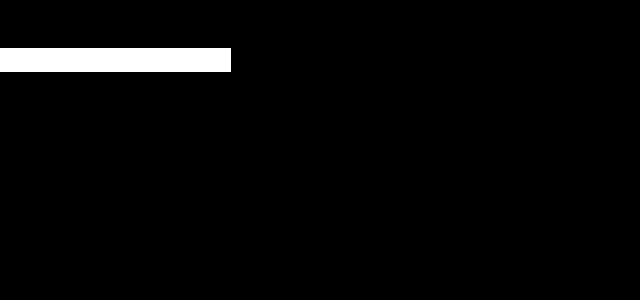
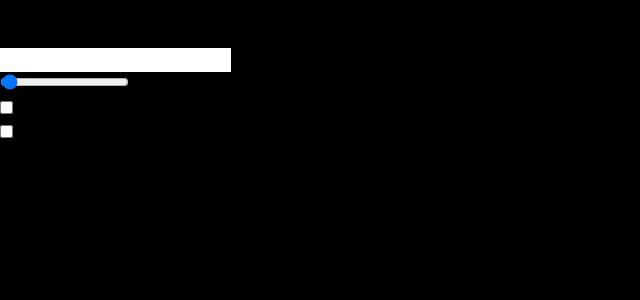
Before and after one commit to YashKudve/React-Vite, a React (Vite) app in the folder passwordGenerator/: page / in a window 1280 px wide. Shown: the top 300 px of the page, without its empty margins (0-640 px from the left). Built offline with nearby package versions, Linux system fonts and the light colour scheme.

Commit message:
UI part complete

```diff
--- a/passwordGenerator/src/App.jsx
+++ b/passwordGenerator/src/App.jsx
@@ -1,4 +1,4 @@
-import { useState, useCallback } from "react";
+import { useState, useCallback, useEffect } from "react";
 
 function App() {
   const [length, setLength] = useState(8);
@@ -13,7 +13,7 @@
     if (numAllowed) str += "0123456789";
     if (charAllowed) str += "!@#$%^&*()+=/*-[]{}/?";
 
-    for (let i = 1; i <= array.length; i++) {
+    for (let i = 1; i <= length; i++) {
       let char = Math.floor(Math.random() * str.length + 1);
 
       pass = str.charAt(char);
@@ -42,7 +42,43 @@
         </div>
 
         <div className="flex text-sm gap-x-2">
-          <div className="flex items-center gap-x-1"></div>
+          <div className="flex items-center gap-x-1">
+            <input
+              type="range"
+              min={6}
+              max={100}
+              value={length}
+              className="cursor-pointer"
+              onChange={(e) => {
+                setLength(e.target.value);
+              }}
+            />
+            <label>Length: {length}</label>
+          </div>
+
+          <div className="flex items-center gap-x-1">
+            <input
+              type="checkbox"
+              defaultChecked={numAllowed}
+              id="numberInput"
+              onChange={() => {
+                setNumAllowed((prev) => !prev);
+              }}
+            />
+            <label>Numbers</label>
+          </div>
+
+          <div className="flex items-center gap-x-1">
+            <input
+              type="checkbox"
+              defaultChecked={charAllowed}
+              id="charInput"
+              onChange={() => {
+                setCharAllowed((prev) => !prev);
+              }}
+            />
+            <label>Characters</label>
+          </div>
         </div>
       </div>
     </>
```
